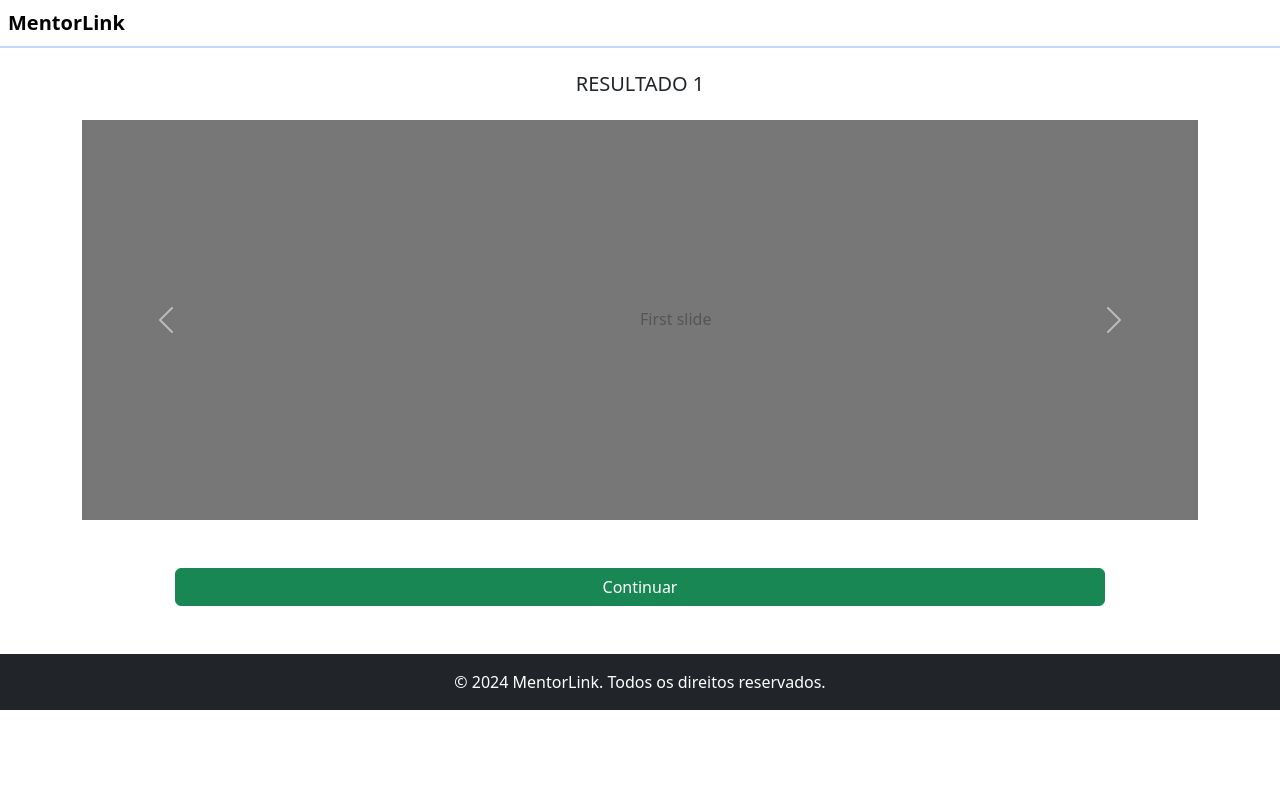
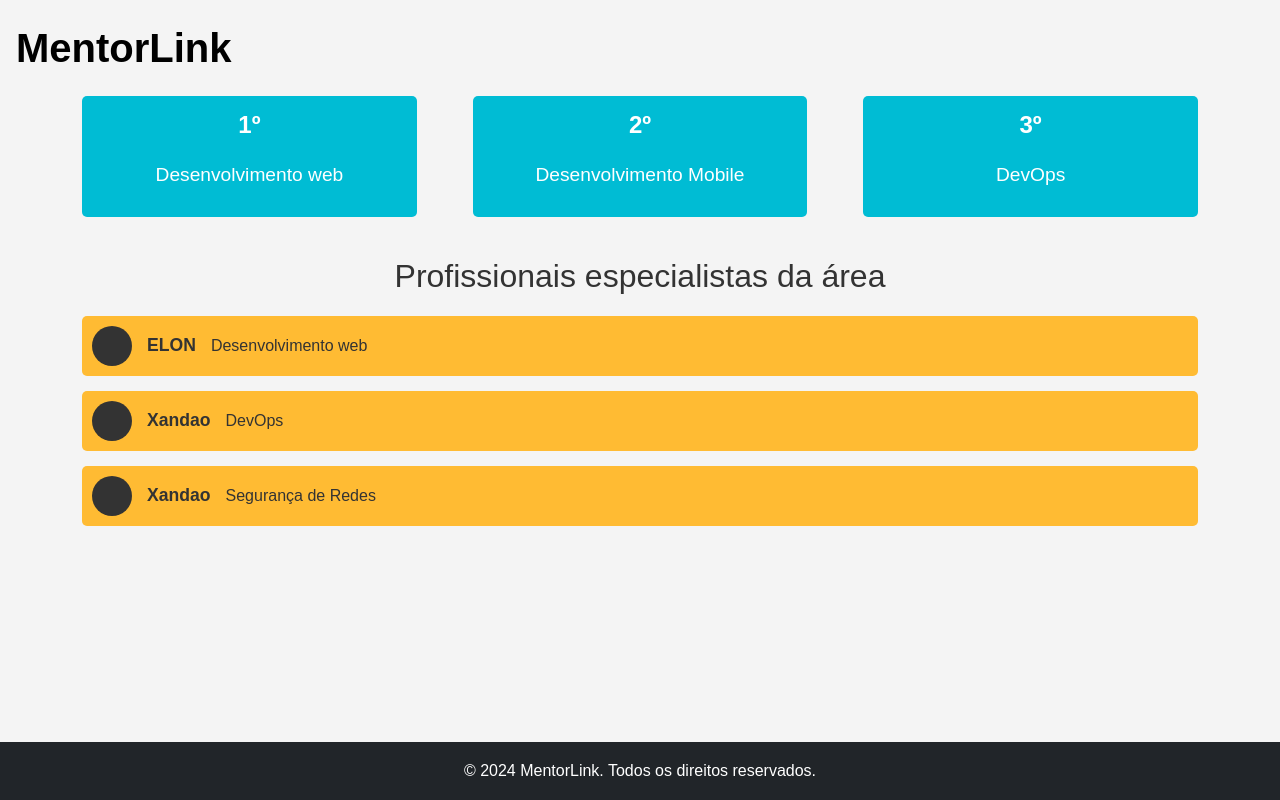
Before and after one commit to Fschezaro/mentorlink, a PHP site: page /trabalho/result1.php in a window 1280 px wide. Run offline with PHP 8.4, Linux system fonts and the light colour scheme.

Commit message:
Criação Pagina Results e Edits Header
...

```diff
--- a/components/header.html
+++ b/components/header.html
@@ -1,3 +1,6 @@
+<head>
+    <link rel="stylesheet" href="./css/style.css"> <!-- Altere 'path/to/' para o caminho real do seu CSS -->
+</head>
 <div class="d-flex justify-content-between p-3">
-    <a class="fs-1 fw-semibold text-black" style="text-decoration: none" href="./index.php" >MentorLink</a>
+    <a class="fs-1 fw-semibold text-black" style="text-decoration: none" href="./index.php">MentorLink</a>
 </div>
--- a/css/style.css
+++ b/css/style.css
@@ -1,9 +1,14 @@
+/* Estilos Gerais */
+html, body {
+    height: 100%;
+    display: flex;
+    flex-direction: column;
+    margin: 0;
+}
+
 body {
-    font-family: mountse;
     font-family: "Montserrat", sans-serif;
     font-optical-sizing: auto;
-    font-weight: 20px;
-    font-style: normal;
     color: #333;
     line-height: 1.6;
     background-color: #f4f4f4;
@@ -14,7 +19,6 @@ body {
     font-weight: bold;
     color: #333;
 }
-
 
 .principal {
     background: linear-gradient(rgba(0, 0, 0, 0.5), rgba(0, 0, 0, 0.8)), url(../img/logo-background.png) no-repeat center center/cover;
@@ -56,3 +60,66 @@ body {
 main {
     flex: 1;
 }
+
+/* Estilos para a página result1.php */
+.container {
+    flex: 1;
+}
+
+.areas {
+    display: flex;
+    justify-content: space-between;
+    margin-bottom: 40px;
+}
+
+.area {
+    background-color: #00bcd4;
+    padding: 10px;
+    width: 30%;
+    text-align: center;
+    border-radius: 5px;
+}
+
+.area .ranking {
+    font-size: 1.5rem;
+    color: #fff;
+    font-weight: bold;
+}
+
+.area .area-name {
+    font-size: 1.2rem;
+    color: #fff;
+}
+
+.especialistas h2 {
+    text-align: center;
+    margin-bottom: 20px;
+}
+
+.especialista {
+    display: flex;
+    align-items: center;
+    margin: 15px 0;
+    background-color: #ffbb33;
+    padding: 10px;
+    border-radius: 5px;
+}
+
+.especialista .avatar {
+    width: 40px;
+    height: 40px;
+    background-color: #333;
+    border-radius: 50%;
+    margin-right: 15px;
+}
+
+.especialista .nome {
+    font-size: 1.1rem;
+    font-weight: bold;
+    margin-right: 15px;
+}
+
+.especialista .area-profissional {
+    font-size: 1rem;
+    color: #333;
+}
--- a/form.php
+++ b/form.php
@@ -4,7 +4,7 @@
 <?php include './components/head.html'; ?>
 
 <body>
-<?php include 'components/loggedHeader.html'; ?>
+<?php include 'components/header.html'; ?>
 <form action="processa_form.php" method="POST">
     <div class="card shadow m-3 p-4">
         <h3 class="mb-4">Responda as perguntas</h3>
--- a/result1.php
+++ b/result1.php
@@ -1,44 +1,47 @@
-<!DOCTYPE html>
-<html lang="pt-br">
+<?php
+// Inclui o head (contendo Bootstrap e CSS principal)
+include 'components/head.html';
+// Inclui o header com o logo e links principais
+include 'components/header.html';
+?>
 
-<?php include './components/head.html';?>
+<div class="container">
+    <section class="areas">
+        <div class="area">
+            <p class="ranking">1º</p>
+            <p class="area-name">Desenvolvimento web</p>
+        </div>
+        <div class="area">
+            <p class="ranking">2º</p>
+            <p class="area-name">Desenvolvimento Mobile</p>
+        </div>
+        <div class="area">
+            <p class="ranking">3º</p>
+            <p class="area-name">DevOps</p>
+        </div>
+    </section>
 
-<body>
-<?php include 'components/loggedHeader.html';?>
-<div class="container text-center">
-    <h5 class="my-4 mx-3">RESULTADO 1</h5>
-
-    <div class="bd-example m-0 border-0 mb-5">
-
-        <div id="carouselExample" class="carousel slide">
-            <div class="carousel-inner">
-                <div class="carousel-item active">
-                    <svg class="bd-placeholder-img bd-placeholder-img-lg d-block w-100" width="800" height="400" xmlns="http://www.w3.org/2000/svg" role="img" aria-label="Placeholder: First slide" preserveAspectRatio="xMidYMid slice" focusable="false"><title>Placeholder</title><rect width="100%" height="100%" fill="#777"/><text x="50%" y="50%" fill="#555" dy=".3em">First slide</text></svg>
-                </div>
-                <div class="carousel-item">
-                    <svg class="bd-placeholder-img bd-placeholder-img-lg d-block w-100" width="800" height="400" xmlns="http://www.w3.org/2000/svg" role="img" aria-label="Placeholder: Second slide" preserveAspectRatio="xMidYMid slice" focusable="false"><title>Placeholder</title><rect width="100%" height="100%" fill="#666"/><text x="50%" y="50%" fill="#444" dy=".3em">Second slide</text></svg>
-                </div>
-                <div class="carousel-item">
-                    <svg class="bd-placeholder-img bd-placeholder-img-lg d-block w-100" width="800" height="400" xmlns="http://www.w3.org/2000/svg" role="img" aria-label="Placeholder: Third slide" preserveAspectRatio="xMidYMid slice" focusable="false"><title>Placeholder</title><rect width="100%" height="100%" fill="#555"/><text x="50%" y="50%" fill="#333" dy=".3em">Third slide</text></svg>
-                </div>
-            </div>
-            <button class="carousel-control-prev" type="button" data-bs-target="#carouselExample" data-bs-slide="prev">
-                <span class="carousel-control-prev-icon" aria-hidden="true"></span>
-                <span class="visually-hidden">Previous</span>
-            </button>
-            <button class="carousel-control-next" type="button" data-bs-target="#carouselExample" data-bs-slide="next">
-                <span class="carousel-control-next-icon" aria-hidden="true"></span>
-                <span class="visually-hidden">Next</span>
-            </button>
+    <section class="especialistas">
+        <h2>Profissionais especialistas da área</h2>
+        <div class="especialista">
+            <div class="avatar"></div>
+            <div class="nome">ELON</div>
+            <div class="area-profissional">Desenvolvimento web</div>
         </div>
-
-    </div>
-
-    <a class="btn btn-success col-10 mb-5" href=".php">Continuar</a>
-
+        <div class="especialista">
+            <div class="avatar"></div>
+            <div class="nome">Xandao</div>
+            <div class="area-profissional">DevOps</div>
+        </div>
+        <div class="especialista">
+            <div class="avatar"></div>
+            <div class="nome">Xandao</div>
+            <div class="area-profissional">Segurança de Redes</div>
+        </div>
+    </section>
 </div>
 
-<?php require 'components/footer.html';?>
-</body>
-
-</html>
+<?php
+// Inclui o footer com a estilização do Bootstrap
+include 'components/footer.html';
+?>
```
Also changed, not shown: result2.php (+42 -39 lines), result3.php (+42 -39 lines), components/footer.html (line endings or trailing spaces).
